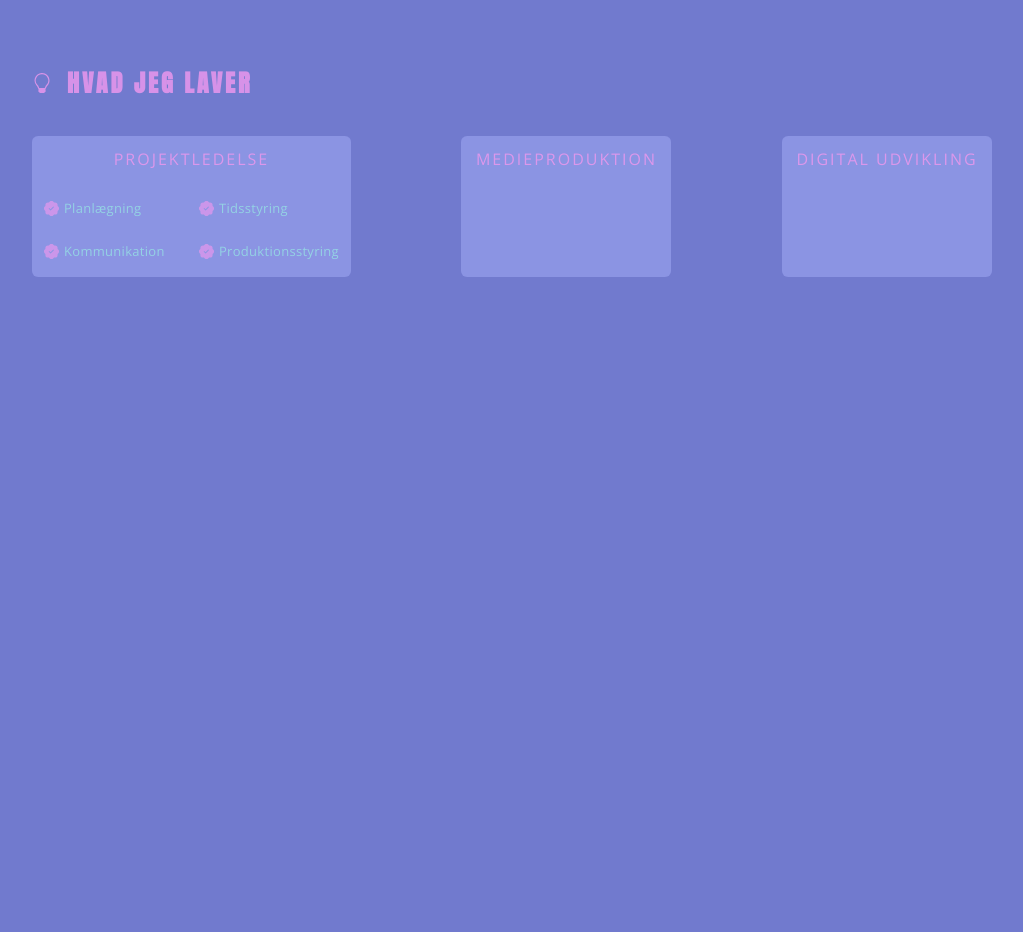
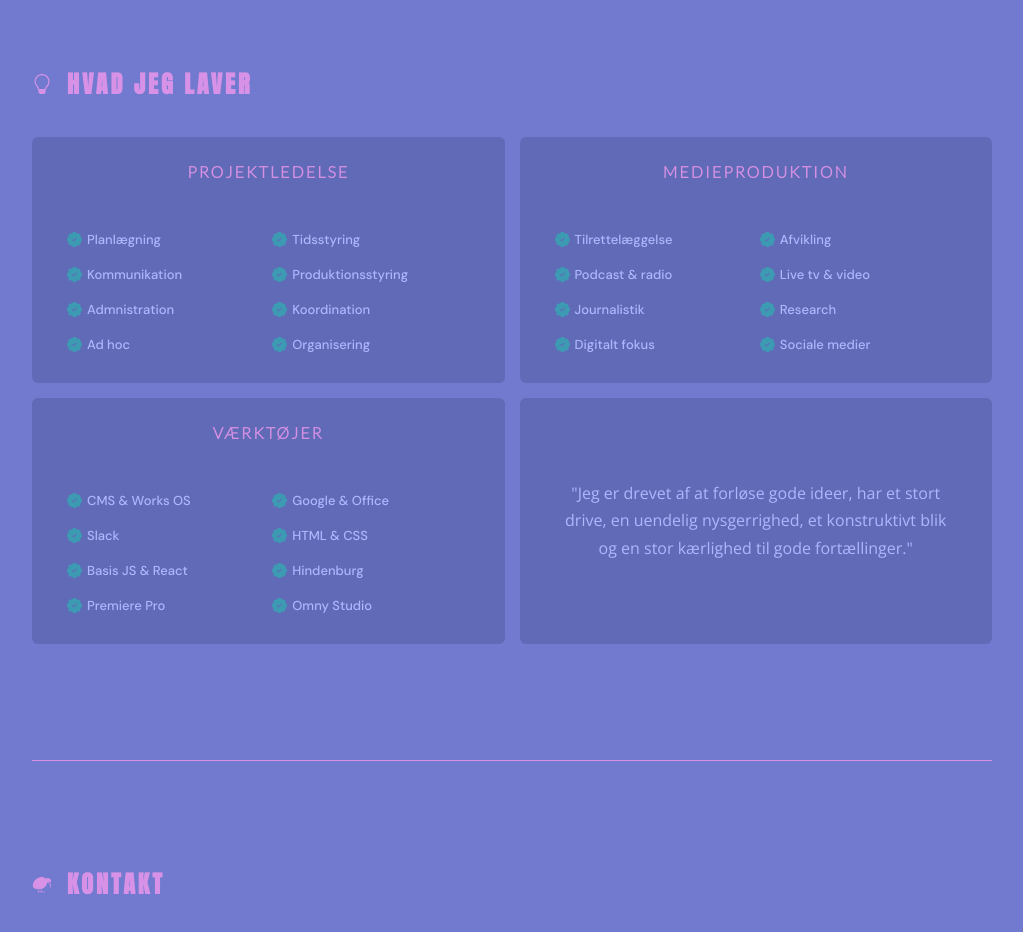
Before and after one commit to Brunsvigeren/portfolio-3, a React (Create React App) app: page / in a window 1280 px wide. Shown: the part 1640-2572 px from the top of the page, without its empty margins (128-1151 px from the left). Before the commit the page ends 2400 px from the top, so only its background shows below. Built offline with nearby package versions, Linux system fonts and the light colour scheme.

Commit message:
Footer added

```diff
--- a/src/App.jsx
+++ b/src/App.jsx
@@ -3,6 +3,8 @@ import Nav from "./components/navbar/Nav";
 import Hero from "./components/hero/Hero";
 import About from "./components/about/About";
 import What_i_do from "./components/what_i_do/What_i_do";
+import Footer from "./components/footer/Footer";
+import Contact from "./components/contact/Contact";
 
 const App = () => {
   return (
@@ -11,6 +13,8 @@ const App = () => {
       <Hero />
       <About />
       <What_i_do />
+      <Contact />
+      <Footer />
     </>
   );
 };
--- a/src/components/about/about.css
+++ b/src/components/about/about.css
@@ -1,6 +1,6 @@
 .about_content_wrapper {
   display: grid;
-  grid-template-columns: 1fr 1fr;
+  grid-template-columns: 2fr 1fr;
   gap: 10px;
   justify-content: center;
 }
@@ -24,7 +24,7 @@
   margin: 0 auto;
   border-radius: 200px;
   opacity: 0.9;
-  border: 8px solid var(--color-pink-1);
+  border: 6px solid var(--color-pink-1);
 }
 
 @media screen and (max-width: 695px) {
--- /dev/null
+++ b/src/components/contact/Contact.jsx
@@ -0,0 +1,15 @@
+import React from "react";
+import { GiKiwiBird } from "react-icons/gi";
+
+const Contact = () => {
+  return (
+    <section id="kontakt" className="container contact_container">
+      <div className="section_header_container">
+        <GiKiwiBird className="section_header_icon" />
+        <h2 className="section_header">KONTAKT</h2>
+      </div>
+    </section>
+  );
+};
+
+export default Contact;
--- /dev/null
+++ b/src/components/footer/Footer.jsx
@@ -0,0 +1,37 @@
+import React from "react";
+import "./footer.css";
+import { FaLinkedin, FaTwitter, FaGithub, FaInstagram } from "react-icons/fa";
+
+const Footer = () => {
+  return (
+    <footer className="container footer_container">
+      <div className="footer_content">
+        <div className="footer_icons">
+          <a
+            href="https://www.linkedin.com/in/stinebraunschweigandersen/"
+            target="_blank"
+          >
+            <FaLinkedin className="header_social_linkedin footer_icon" />
+          </a>
+          <a href="https://github.com/Brunsvigeren" target="_blank">
+            <FaGithub className="header_social_github footer_icon" />
+          </a>
+          <a
+            href="https://www.instagram.com/stinebraunschweig/"
+            target="_blank"
+          >
+            <FaInstagram className="header_social_instagram footer_icon" />
+          </a>
+          <a href="https://twitter.com/stinebraun" target="_blank">
+            <FaTwitter className="header_social_twitter footer_icon" />
+          </a>
+        </div>
+        <div className="footer_paragraph">
+          © V.1.0 Designet og lavet af Stine Braunschweig Andersen 2022
+        </div>
+      </div>
+    </footer>
+  );
+};
+
+export default Footer;
--- a/src/components/navbar/Nav.jsx
+++ b/src/components/navbar/Nav.jsx
@@ -31,7 +31,7 @@ const Nav = () => {
         </button>
         <ul className={`menuNav ${navbarOpen ? " showMenu" : " "}`}>
           <li>
-            <a onClick={() => closeMenu()} className="nav_link" href="#about">
+            <a onClick={() => closeMenu()} className="nav_link" href="#om">
               OM MIG
             </a>
           </li>
@@ -39,13 +39,13 @@ const Nav = () => {
             <a
               onClick={() => closeMenu()}
               className="nav_link"
-              href="#what_i_do"
+              href="#hvad_jeg_laver"
             >
               HVAD JEG LAVER
             </a>
           </li>
           <li>
-            <a onClick={() => closeMenu()} className="nav_link" href="contact">
+            <a onClick={() => closeMenu()} className="nav_link" href="#kontakt">
               KONTAKT
             </a>
           </li>
--- a/src/components/what_i_do/What_i_do.jsx
+++ b/src/components/what_i_do/What_i_do.jsx
@@ -4,11 +4,12 @@ import { BsLightbulb, BsFillPatchCheckFill } from "react-icons/bs";
 
 const What_i_do = () => {
   return (
-    <section id="what_i_do" className="container what_i_do_container">
+    <section id="hvad_jeg_laver" className="container what_i_do_container">
       <div className="section_header_container">
         <BsLightbulb className="section_header_icon" />
         <h2 className="section_header">HVAD JEG LAVER</h2>
       </div>
+
       <div className="cards wid">
         <div className="card wid">
           <h4 className="card_title">Projektledelse</h4>
@@ -29,13 +30,106 @@ const What_i_do = () => {
               <BsFillPatchCheckFill className="card_content_inner_icon" />
               <p className="card_paragraph">Produktionsstyring</p>
             </div>
+            <div className="card_content_inner">
+              <BsFillPatchCheckFill className="card_content_inner_icon" />
+              <p className="card_paragraph">Admnistration</p>
+            </div>
+            <div className="card_content_inner">
+              <BsFillPatchCheckFill className="card_content_inner_icon" />
+              <p className="card_paragraph">Koordination</p>
+            </div>
+            <div className="card_content_inner">
+              <BsFillPatchCheckFill className="card_content_inner_icon" />
+              <p className="card_paragraph">Ad hoc</p>
+            </div>
+            <div className="card_content_inner">
+              <BsFillPatchCheckFill className="card_content_inner_icon" />
+              <p className="card_paragraph">Organisering</p>
+            </div>
           </div>
         </div>
         <div className="card wid">
           <h4 className="card_title">Medieproduktion</h4>
+          <div className="card_content">
+            <div className="card_content_inner">
+              <BsFillPatchCheckFill className="card_content_inner_icon" />
+              <p className="card_paragraph">Tilrettelæggelse</p>
+            </div>
+            <div className="card_content_inner">
+              <BsFillPatchCheckFill className="card_content_inner_icon" />
+              <p className="card_paragraph">Afvikling</p>
+            </div>
+            <div className="card_content_inner">
+              <BsFillPatchCheckFill className="card_content_inner_icon" />
+              <p className="card_paragraph">Podcast & radio</p>
+            </div>
+            <div className="card_content_inner">
+              <BsFillPatchCheckFill className="card_content_inner_icon" />
+              <p className="card_paragraph">Live tv & video</p>
+            </div>
+            <div className="card_content_inner">
+              <BsFillPatchCheckFill className="card_content_inner_icon" />
+              <p className="card_paragraph">Journalistik</p>
+            </div>
+            <div className="card_content_inner">
+              <BsFillPatchCheckFill className="card_content_inner_icon" />
+              <p className="card_paragraph">Research</p>
+            </div>
+            <div className="card_content_inner">
+              <BsFillPatchCheckFill className="card_content_inner_icon" />
+              <p className="card_paragraph">Digitalt fokus</p>
+            </div>
+            <div className="card_content_inner">
+              <BsFillPatchCheckFill className="card_content_inner_icon" />
+              <p className="card_paragraph">Sociale medier</p>
+            </div>
+          </div>
         </div>
         <div className="card wid">
-          <h4 className="card_title">Digital udvikling</h4>
+          <h4 className="card_title">Værktøjer</h4>
+          <div className="card_content">
+            <div className="card_content_inner">
+              <BsFillPatchCheckFill className="card_content_inner_icon" />
+              <p className="card_paragraph">CMS & Works OS</p>
+            </div>
+            <div className="card_content_inner">
+              <BsFillPatchCheckFill className="card_content_inner_icon" />
+              <p className="card_paragraph">Google & Office</p>
+            </div>
+            <div className="card_content_inner">
+              <BsFillPatchCheckFill className="card_content_inner_icon" />
+              <p className="card_paragraph">Slack</p>
+            </div>
+            <div className="card_content_inner">
+              <BsFillPatchCheckFill className="card_content_inner_icon" />
+              <p className="card_paragraph">HTML & CSS</p>
+            </div>
+            <div className="card_content_inner">
+              <BsFillPatchCheckFill className="card_content_inner_icon" />
+              <p className="card_paragraph">Basis JS & React</p>
+            </div>
+            <div className="card_content_inner">
+              <BsFillPatchCheckFill className="card_content_inner_icon" />
+              <p className="card_paragraph">Hindenburg</p>
+            </div>
+            <div className="card_content_inner">
+              <BsFillPatchCheckFill className="card_content_inner_icon" />
+              <p className="card_paragraph">Premiere Pro</p>
+            </div>
+            <div className="card_content_inner">
+              <BsFillPatchCheckFill className="card_content_inner_icon" />
+              <p className="card_paragraph">Omny Studio</p>
+            </div>
+          </div>
+        </div>
+
+        <div className="card wid last_card">
+          <div className="last_card_paragraph">
+            "Jeg er drevet af at forløse gode ideer, har et stort drive, en
+            uendelig nysgerrighed, et konstruktivt blik og en stor kærlighed til
+            gode fortællinger."
+            <br />
+          </div>
         </div>
       </div>
     </section>
--- a/src/components/what_i_do/what_i_do.css
+++ b/src/components/what_i_do/what_i_do.css
@@ -1,32 +1,33 @@
 .cards {
-  display: flex;
+  display: grid;
+  grid-template-columns: 1fr 1fr;
   gap: 15px;
   justify-content: space-between;
   flex-wrap: wrap;
+  margin-bottom: 100px;
 }
 
 .card {
-  background-color: rgb(139, 148, 227);
-  padding: 12px;
+  background: var(--dark-background-color);
+  padding: 25px 35px;
   border-radius: 6px;
-  min-width: 210px;
+  min-width: 312px;
 }
 
 .card_title {
   color: var(--color-pink-1);
-  font-family: "Open sans", sans-serif;
+  font-family: "Lato", sans-serif;
+  text-transform: uppercase;
   font-size: 16px;
-  font-weight: 500;
   text-align: center;
-  margin-bottom: 12px;
-  text-transform: uppercase;
+  margin-bottom: 45px;
   letter-spacing: 2px;
 }
 
 .card_content {
   display: grid;
   grid-template-columns: 1fr 1fr;
-  gap: 15px;
+  gap: 8px;
   margin-top: 1.5em;
 }
 
@@ -37,16 +38,48 @@
 }
 
 .card_content_inner_icon {
-  color: var(--color-pink-1);
+  color: var(--color-light-green-text);
   margin-right: 5px;
-  opacity: 0.8;
+  opacity: 0.5;
   font-size: 15px;
 }
 
 .card_paragraph {
-  color: var(--color-light-green-text);
+  color: var(--color-blue-text);
   font-weight: 500;
+  font-family: "DM sans", sans-serif;
+  font-size: 13px;
+}
+
+.card.wid.last_card {
+  display: flex;
+  align-items: center;
+}
+
+.last_card_paragraph {
+  text-align: center;
+  color: var(--color-blue-text);
   font-family: "Open sans", sans-serif;
-  font-size: 13px;
-  letter-spacing: 0.3px;
+  font-size: 16px;
+  line-height: 1.7em;
+  font-weight: 500;
 }
+
+/*=========== MEDIA QUERIES (SMALL DEVICES, PHONES) ===========*/
+
+@media screen and (max-width: 750px) {
+  .cards.wid {
+    justify-content: center;
+  }
+
+  .cards {
+    grid-template-columns: 1fr;
+    display: flex;
+    justify-content: space-evenly;
+  }
+
+  .card {
+    justify-content: center;
+    width: 100%;
+  }
+}
--- a/src/index.css
+++ b/src/index.css
@@ -11,8 +11,10 @@
 
 :root {
   --background-color: rgb(113, 122, 206);
+  --dark-background-color: rgb(97, 106, 183);
+  --pink-background-color: rgba(237, 152, 237, 0.479);
   --color-blue-text: rgb(174, 182, 253);
-  --color-light-green-text: rgba(153, 245, 228, 0.635);
+  --color-light-green-text: rgba(19, 211, 175, 0.932);
   --color-green-dark: rgb(95, 113, 97);
   --color-pink-1: rgba(237, 152, 237, 0.822);
   --color-pink-2: rgb(227, 129, 171);
@@ -20,6 +22,7 @@
   --nav-height: 80px;
   --nav-scroll-height: 60px;
 
+  --container-width-xl: 60%;
   --container-width-lg: 75%;
   --container-width-md: 86%;
   --container-width-sm: 90%;
@@ -37,7 +40,7 @@ html {
   scroll-behavior: smooth;
 }
 
-::-webkit-scrollbar {
+body::-webkit-scrollbar {
   display: none;
 }
 
@@ -50,6 +53,7 @@ section {
   padding-top: 80px;
   min-height: 100vh;
   z-index: 5;
+  border-top: 1px solid var(--color-pink-1);
 }
 
 .section_header_container {
@@ -97,6 +101,14 @@ button {
   cursor: pointer;
 }
 
+/*=========== MEDIA QUERIES =============*/
+
+@media screen and (min-width: 1400px) {
+  .container {
+    width: var(--container-width-xl);
+  }
+}
+
 /*=========== MEDIA QUERIES (MEDIUM DEVICES, TABLETS) ===========*/
 
 @media screen and (max-width: 1024px) {
```
Also changed, not shown: src/components/about/About.jsx (+4 -4 lines), src/components/footer/footer.css (added, +22 -0 lines), src/components/navbar/nav.css (+6 -1 lines), src/components/contact/contact.css (added).
